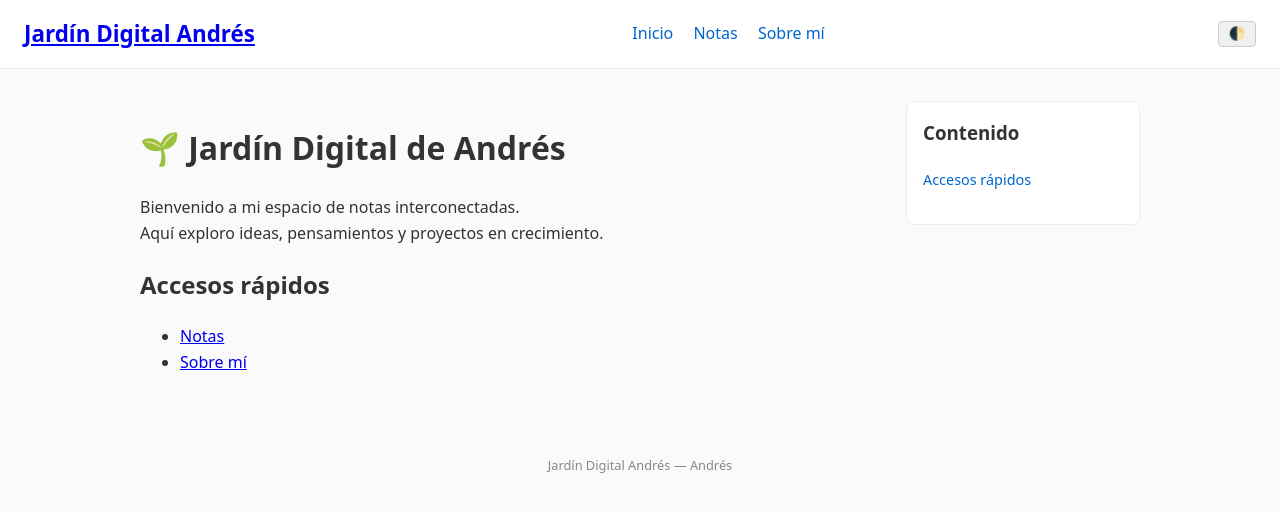
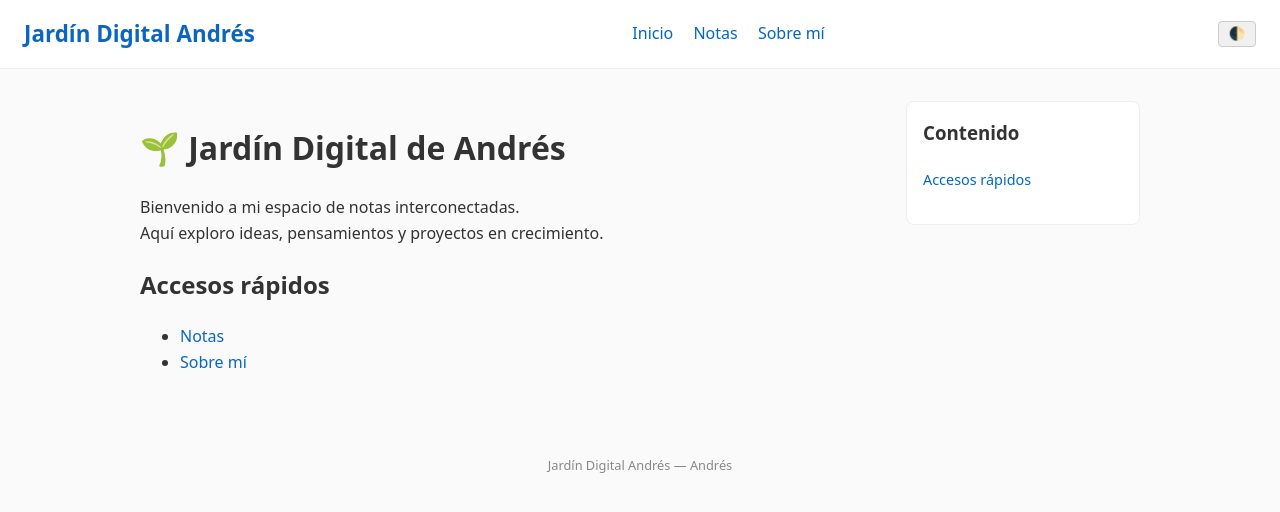
Before and after one commit to andrestttmmm/andrestttmmm.github.io, a Jekyll site: the page built from index.md, in a window 1280 px wide. Shown: the top 512 px of the page. Built offline with Jekyll 4.4.1, drawn with Linux system fonts in a browser that asks for light colours; our own code applies the rules of GitHub Pages for plain Markdown files.

Commit message:
Links style

```diff
--- a/assets/style.css
+++ b/assets/style.css
@@ -78,6 +78,34 @@ main {
   padding-left: 0;
 }
 
+/* Enlaces generales */
+a {
+  color: #0a66c2;
+  text-decoration: none;
+  position: relative;
+  transition: color 0.25s ease;
+}
+
+/* Subrayado animado */
+a::after {
+  content: "";
+  position: absolute;
+  left: 0;
+  bottom: -2px;
+  width: 0%;
+  height: 2px;
+  background: currentColor;
+  transition: width 0.25s ease;
+}
+
+a:hover {
+  color: #004a99;
+}
+
+a:hover::after {
+  width: 100%;
+}
+
 footer {
   text-align: center;
   padding: 2rem;
```
